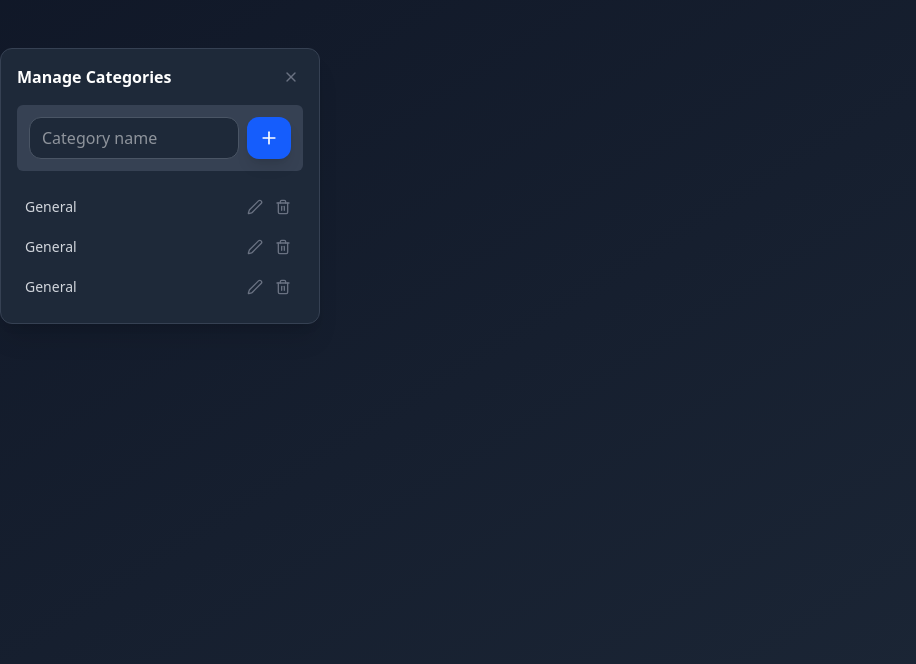
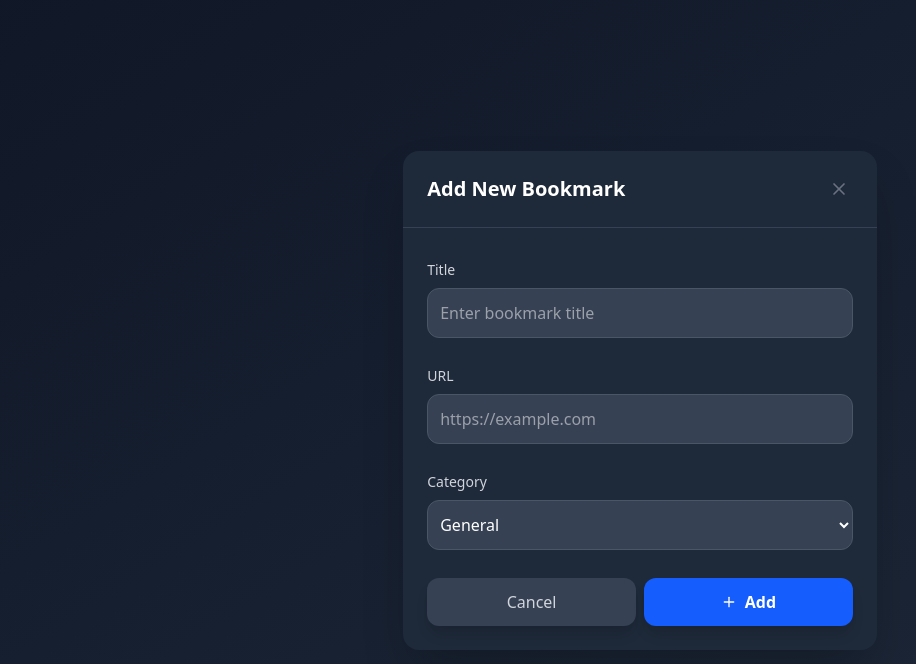
Before and after one commit to arafatmansuri/Bookmark-manager, a React (Vite) app in the folder client/: page / in a window 1280 px wide. Shown: the top 664 px of the page, without its empty margins (0-916 px from the left). Built offline with nearby package versions, Linux system fonts and the light colour scheme.

Commit message:
Add AddBookmarkCard component

```diff
--- a/client/src/App.tsx
+++ b/client/src/App.tsx
@@ -1,9 +1,9 @@
-import { ManageCategory } from "./components";
+import { AddBookmark, ManageCategory } from "./components";
 
 function App() {
   return (
     <div className="text-black bg-gradient-to-br from-blue-50 to-indigo-100 dark dark:text-white dark:from-gray-900 dark:to-gray-800 w-screen min-h-screen">
-      <ManageCategory />
+      <AddBookmark/>
     </div>
   );
 }
--- /dev/null
+++ b/client/src/components/AddBookmark.tsx
@@ -0,0 +1,60 @@
+import { Plus, X } from "lucide-react";
+import { Button } from "./Button";
+import { Input } from "./Input";
+const options: string[] = ["General", "Work", "Work", "Work", "Work"];
+export function AddBookmark() {
+  return (
+    <div className="w-screen h-screen flex items-center justify-center">
+      <div className="flex flex-col gap-2 dark:bg-gray-800 bg-white rounded-2xl shadow-2xl max-w-md min-w-[37%] bg-opacity-50">
+        <div className="flex justify-between items-center p-6 border-b border-gray-700">
+          <h1 className="font-semibold text-xl">Add New Bookmark</h1>
+          <button className="p-1 hover:bg-gray-100 dark:hover:bg-gray-700 rounded cursor-pointer">
+            <X className="h-5 w-5 text-gray-400 dark:text-gray-500" />
+          </button>
+        </div>
+        <form className="p-6 flex flex-col gap-7">
+          <Input
+            isLabel={true}
+            labelText="Title"
+            classes="px-3 py-3 dark:bg-gray-700"
+            type="text"
+            placeholder="Enter bookmark title"
+          />
+          <Input
+            isLabel={true}
+            labelText="URL"
+            classes="px-3 py-3 dark:bg-gray-700"
+            type="text"
+            placeholder="https://example.com"
+          />
+
+          <div className="w-full">
+            <label className="block text-sm font-medium text-gray-700 dark:text-gray-300 mb-2">
+              Category
+            </label>
+            <select className="w-full border border-gray-300 dark:border-gray-600 rounded-xl bg-white text-gray-900 dark:text-white focus:ring-2 focus:ring-blue-500 focus:border-blue-500 transition-all duration-200 px-2 py-3 dark:bg-gray-700">
+              {options.map((opt) => (
+                <option value={opt}>{opt}</option>
+              ))}
+            </select>
+          </div>
+          <div className="flex gap-2 justify-center items-center">
+            <Button
+              classes="w-[50%]"
+              size="md"
+              variant="secondary"
+              text="Cancel"
+            />
+            <Button
+              classes="w-[50%]"
+              size="md"
+              variant="primary"
+              text="Add"
+              startIcon={<Plus className="h-4 w-4" />}
+            />
+          </div>
+        </form>
+      </div>
+    </div>
+  );
+}
--- a/client/src/components/Button.tsx
+++ b/client/src/components/Button.tsx
@@ -6,14 +6,15 @@ interface ButtonProps {
   startIcon?: React.ReactElement;
   endIcon?: React.ReactElement;
   color?: string;
+  classes?: string;
 }
 const variantClasses: { primary: string; secondary: string } = {
   primary: `bg-blue-600 hover:bg-blue-700 font-semibold`,
-  secondary: `dark:bg-gray-700 dark:hover:bg-gray-600 dark:text-gray-300 text-gray-700 bg-gray- hover:bg-gray-200 border-transparent border-2 `,
+  secondary: `dark:bg-gray-700 dark:hover:bg-gray-600 dark:text-gray-300 text-gray-700 bg-gray-300 hover:bg-gray-200 border-transparent`,
 };
 const sizeClassess: { sm: string; md: string; lg: string } = {
   sm: `px-3 py-2 rounded-full text-sm font-medium focus:bg-blue-100 dark:focus:bg-blue-900 focus:text-blue-700 dark:focus:text-blue-300 focus:border-blue-300 dark:focus:border-blue-600`,
-  md: `font-medium px-5 py-2`,
+  md: `font-medium px-5 py-3`,
   lg: `w-full py-3 px-4`,
 };
 const commonClasses: string = `rounded-xl shadow-lg hover:shadow-xl cursor-pointer flex items-center justify-center gap-2 transition-all duration-200 `;
@@ -24,11 +25,12 @@ export function Button({
   onClick,
   startIcon,
   color,
-  endIcon
+  endIcon,
+  classes,
 }: ButtonProps) {
   return (
     <button
-      className={`${commonClasses} ${variantClasses[variant]} ${sizeClassess[size]}`}
+      className={`${commonClasses} ${variantClasses[variant]} ${sizeClassess[size]} ${classes}`}
       onClick={onClick}
     >
       {color && (
--- a/client/src/components/index.ts
+++ b/client/src/components/index.ts
@@ -3,3 +3,4 @@ export { Button } from "./Button";
 export { Input } from "./Input";
 export { TotalCard } from "./TotalCard";
 export { ManageCategory } from "./ManageCategory";
+export { AddBookmark } from "./AddBookmark";
```
